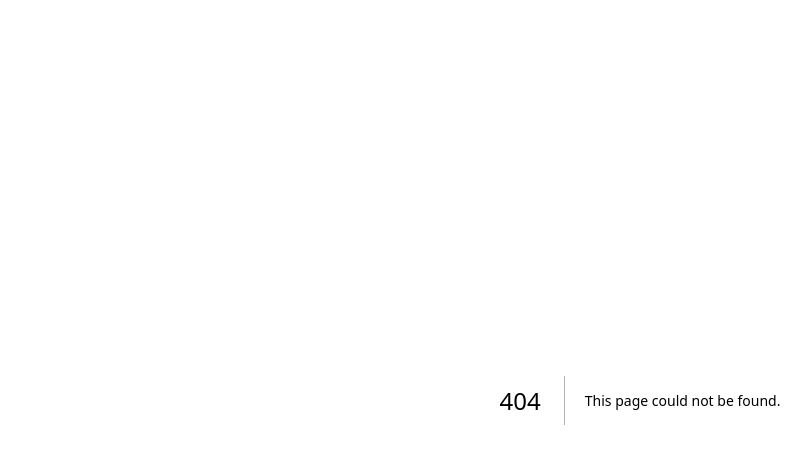
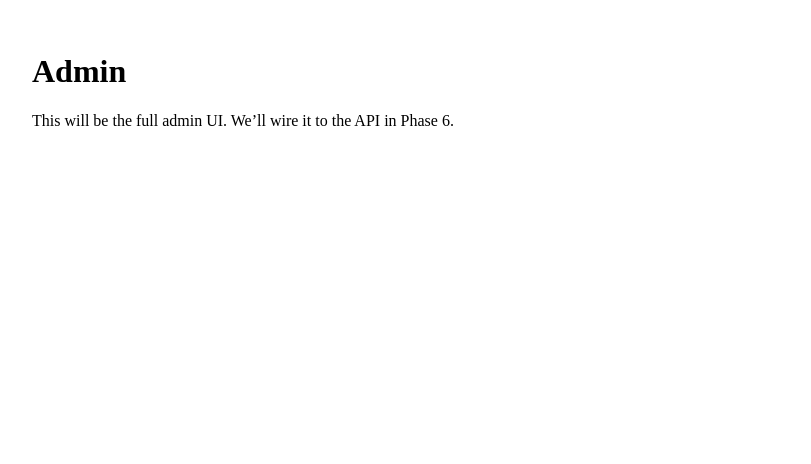
Before and after one commit to brandonnshore/raspberry-admin, a Next.js app in the folder apps/web/: page /admin in a window 1280 px wide. Before the commit this address had no page. Shown: the top 464 px of the page, without its empty margins (0-811 px from the left). Built offline with nearby package versions, Linux system fonts and the light colour scheme.

Commit message:
Create page.tsx

```diff
--- /dev/null
+++ b/apps/web/app/admin/page.tsx
@@ -0,0 +1,9 @@
+'use client';
+export default function AdminPage(){
+  return (
+    <main style={{ padding: 24 }}>
+      <h1>Admin</h1>
+      <p>This will be the full admin UI. We’ll wire it to the API in Phase 6.</p>
+    </main>
+  );
+}
```
